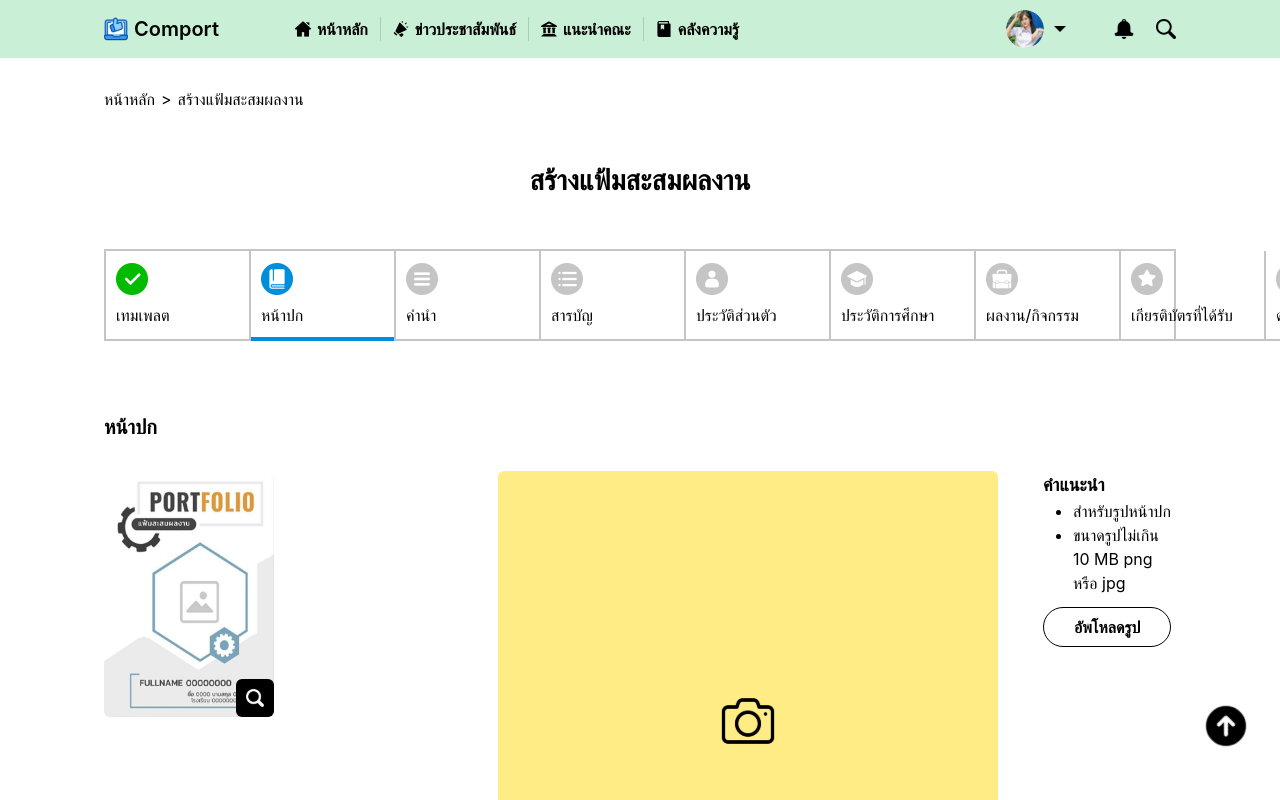
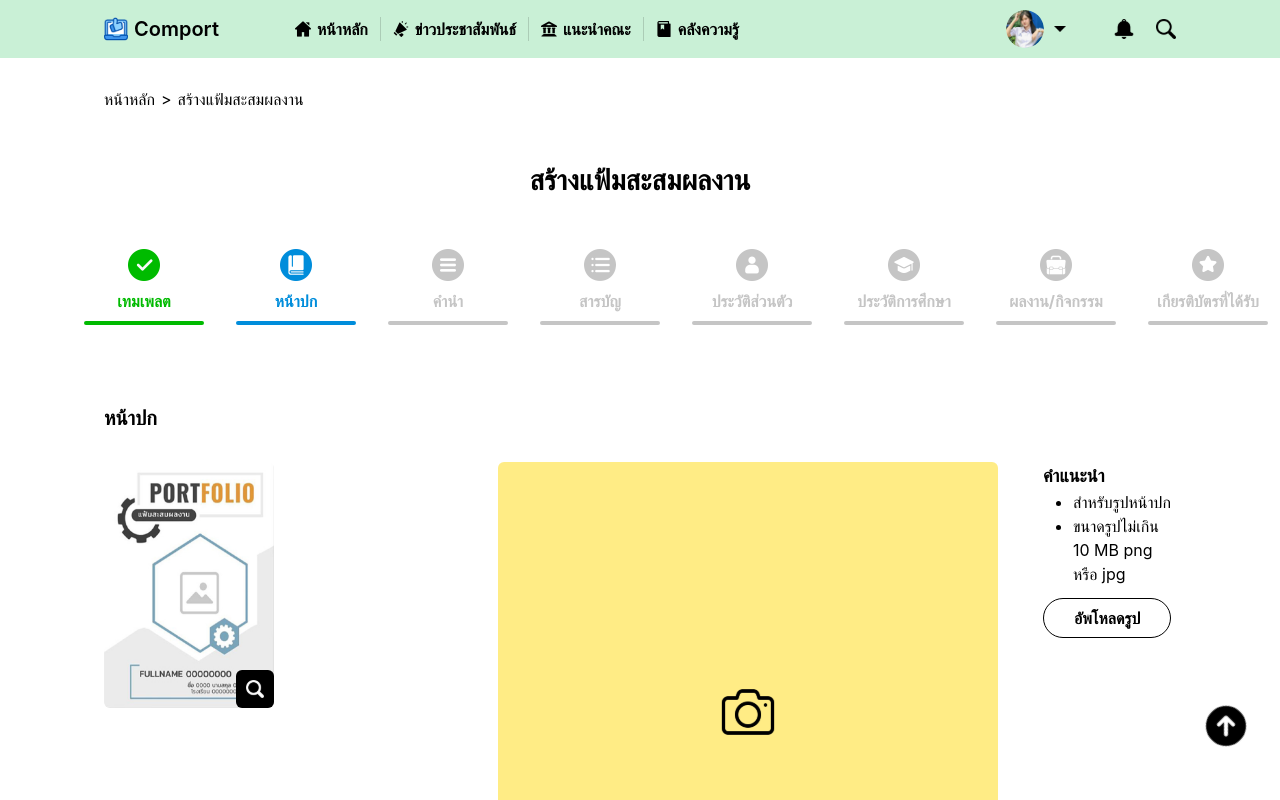
Before and after one commit to fffahchu/Special_Problem, a Next.js app: page /create-portfolio/front-cover in a window 1280 px wide. Shown: the top 800 px of the page. Built offline with nearby package versions, Linux system fonts and the light colour scheme.

Commit message:
edit readme.me and change design Component StateCreate

```diff
--- a/components/StateCreate.js
+++ b/components/StateCreate.js
@@ -11,7 +11,7 @@ const StateCreate = ({ state }) => {
     },
     {
       title: "หน้าปก",
-      link: "create-portfolio/front-cover",
+      link: "/create-portfolio/front-cover",
       icon: "/assets/icons/state/front-cover.svg",
       icon_check: "/assets/icons/state/front-cover-check.svg",
     },
@@ -59,16 +59,12 @@ const StateCreate = ({ state }) => {
     },
   ];
   return (
-    <div className="flex border-2 border-b-0 border-[#C5C5C5] divide-x-2 divide-[#C5C5C5]">
+    <div className="flex gap-x-8 -ml-5">
       {menu.map((item, index) => {
         return (
           <Link href={item.link}>
             <button
-              className={`grow py-3 px-2.5 w-[143px] h-[90px] ${
-                state == index + 1
-                  ? "border-b-4 border-b-[#008DDB]"
-                  : "border-b-2 border-[#C5C5C5]"
-              }`}
+              className={`flex flex-col items-center w-[120px] h-[83px]`}
               key={`state-${index}`}
             >
               <img
@@ -78,7 +74,26 @@ const StateCreate = ({ state }) => {
                 height={32}
                 className="rounded-[6px] cursor-pointer mb-2"
               />
-              <div className="text-left">{item.title}</div>
+              <div
+                className={`font-bold mb-2 ${
+                  state == index + 1
+                    ? "text-[#008DDB]"
+                    : index != 0
+                    ? "text-[#C5C5C5]"
+                    : "text-[#00BA00]"
+                }`}
+              >
+                {item.title}
+              </div>
+              <div
+                className={` w-full rounded-full ${
+                  state == index + 1
+                    ? "border-2 border-[#008DDB]"
+                    : index != 0
+                    ? "border-2 border-[#C5C5C5]"
+                    : "border-2 border-[#00BA00]"
+                }`}
+              />
             </button>
           </Link>
         );
```
Also changed, not shown: 1 other file (tests, documents, lock files or other folders).
